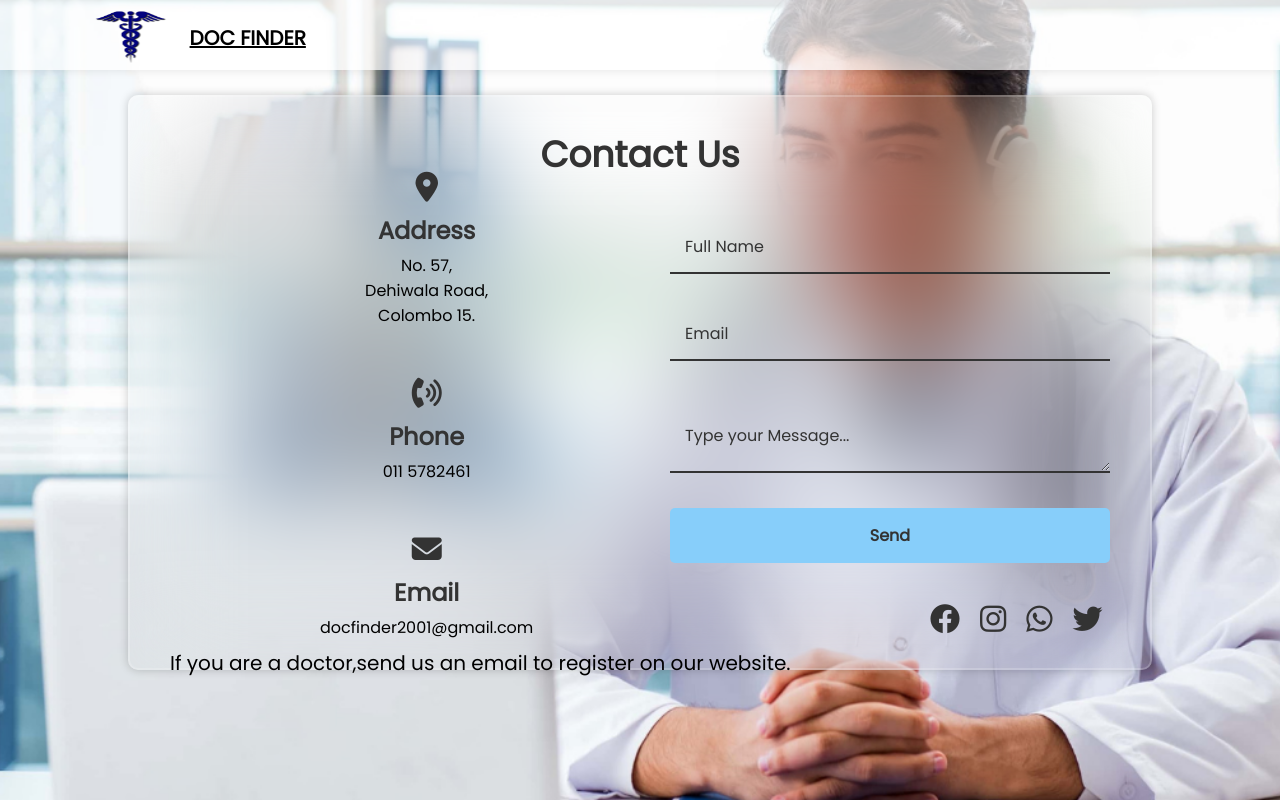
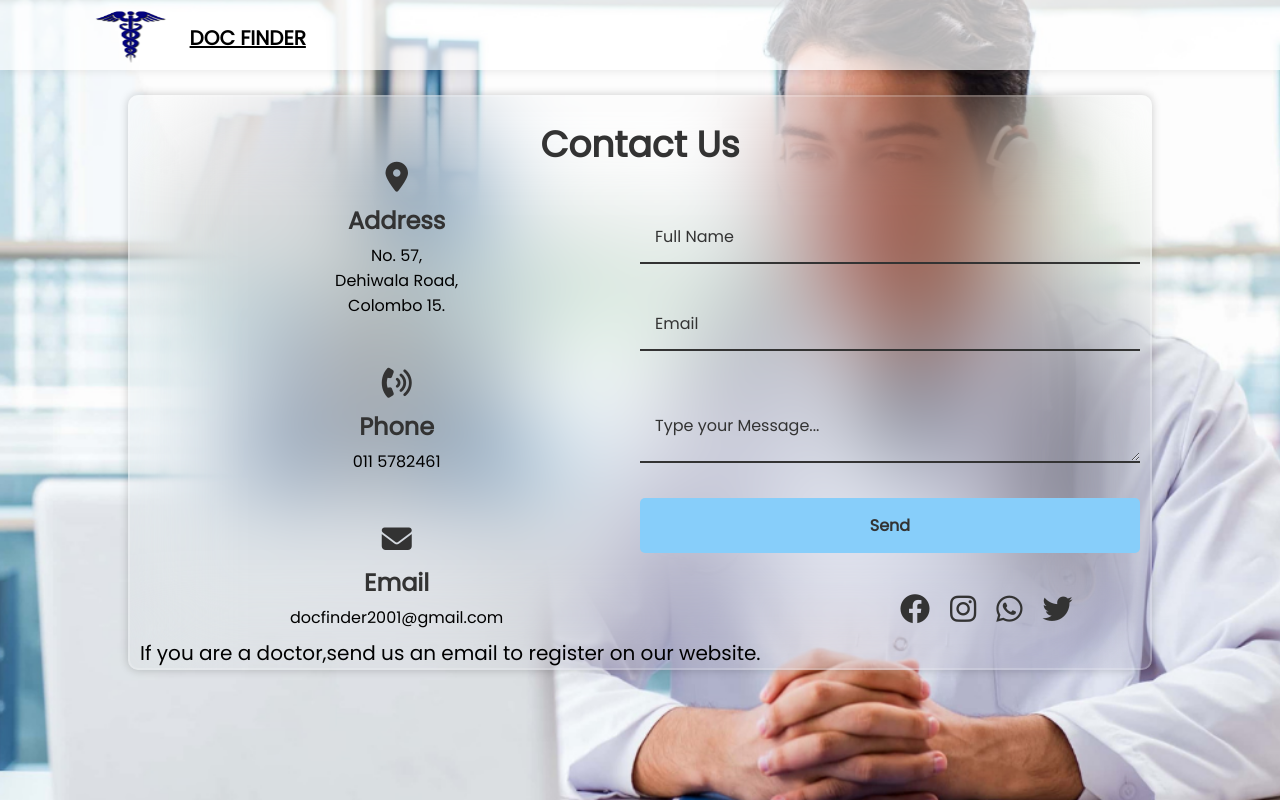
Before and after one commit to Chanukaisuru/Doc-Finder, a PHP site: page /contact_us.html in a window 1280 px wide. Run offline with PHP 8.4, Linux system fonts and the light colour scheme.

Commit message:
modified:   resources/css/contact_us.css

```diff
--- a/resources/css/contact_us.css
+++ b/resources/css/contact_us.css
@@ -67,7 +67,7 @@ html {
     box-shadow: 0 0 10px rgba(0, 0, 0, 0.2);
     color: #333;
     border-radius: 10px;
-    padding: 30px 40px;
+    padding: 20px 10px;
     margin-top: 95px;
     margin-bottom: 20px;
 }
```
